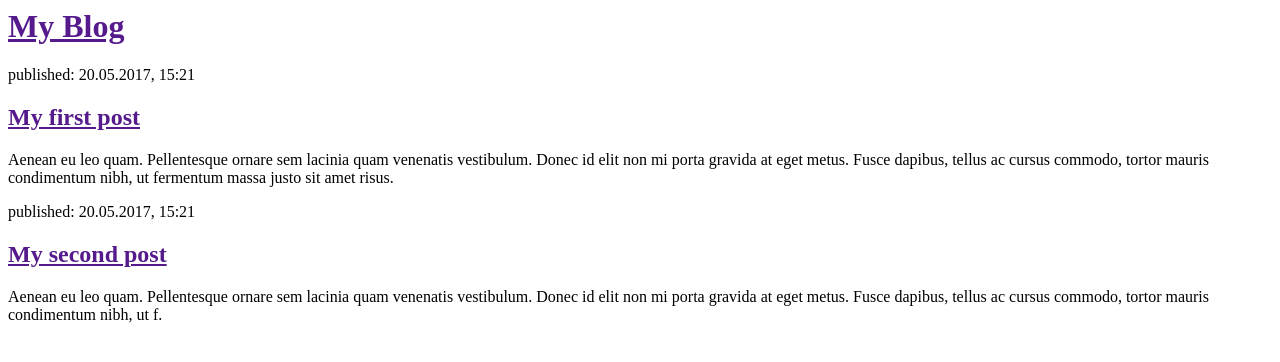
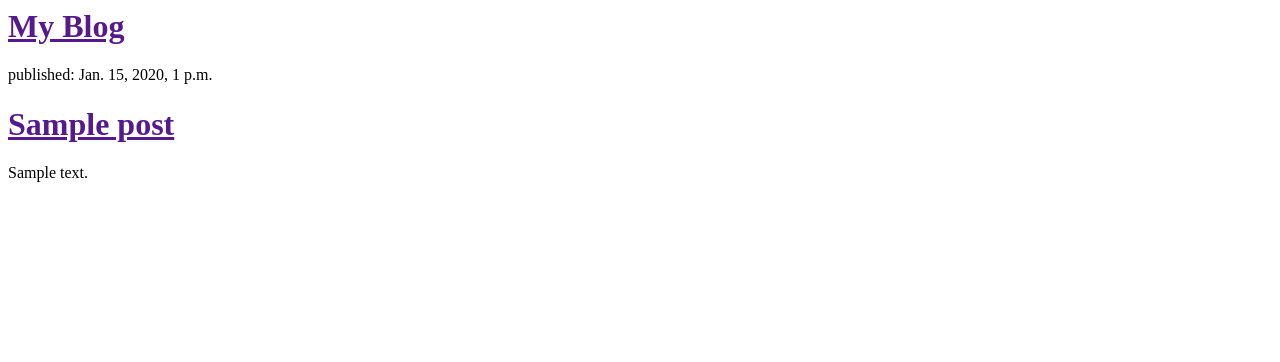
Before and after one commit to AriadnaDantsker/my-first-blog, a Django app: template blog/templates/blog/post_list.html in a window 1280 px wide. Shown: the top 362 px of the page. Run offline with Django 3.2, Linux system fonts and the light colour scheme; the template is opened without the code that fills it: values that come from a table or form of the project are taken from there, others are empty; tables that the repository leaves empty hold one stand-in row (values such as "Sample post").

Commit message:
Modified templates to display posts from database.

```diff
--- a/blog/templates/blog/post_list.html
+++ b/blog/templates/blog/post_list.html
@@ -6,17 +6,12 @@
             <div>
                 <h1><a href="">My Blog</a></h1>
             </div>
-
-            <div>
-                <p>published: 20.05.2017, 15:21</p>
-                <h2><a href="">My first post</a></h2>
-                <p>Aenean eu leo quam. Pellentesque ornare sem lacinia quam venenatis vestibulum. Donec id elit non mi porta gravida at eget metus. Fusce dapibus, tellus ac cursus commodo, tortor mauris condimentum nibh, ut fermentum massa justo sit amet risus.</p>
-            </div>
-
-            <div>
-                <p>published: 20.05.2017, 15:21</p>
-                <h2><a href="">My second post</a></h2>
-                <p>Aenean eu leo quam. Pellentesque ornare sem lacinia quam venenatis vestibulum. Donec id elit non mi porta gravida at eget metus. Fusce dapibus, tellus ac cursus commodo, tortor mauris condimentum nibh, ut f.</p>
-            </div>
+             {% for post in posts %}
+                 <div>
+                    <p>published: {{ post.published_date }}</p>
+                    <h1><a href="">{{ post.title }}</a></h1>
+                    <p>{{ post.text|linebreaksbr }}</p>
+                </div>
+            {% endfor %}
         </body>
     </html>
--- a/blog/urls.py
+++ b/blog/urls.py
@@ -1,5 +1,5 @@
 from django.conf.urls import url
-from . import views
+from .import views
 
 urlpatterns = [
     url(r'^$', views.post_list, name='post_list'),
--- a/blog/views.py
+++ b/blog/views.py
@@ -1,4 +1,7 @@
 from django.shortcuts import render
+from django.utils import timezone
+from .models import Post
 
 def post_list(request):
-    return render(request, 'blog/post_list.html', {})
+	posts = Post.objects.filter(published_date__lte=timezone.now()).order_by('published_date')
+	return render(request, 'blog/post_list.html', {'posts': posts})
```
